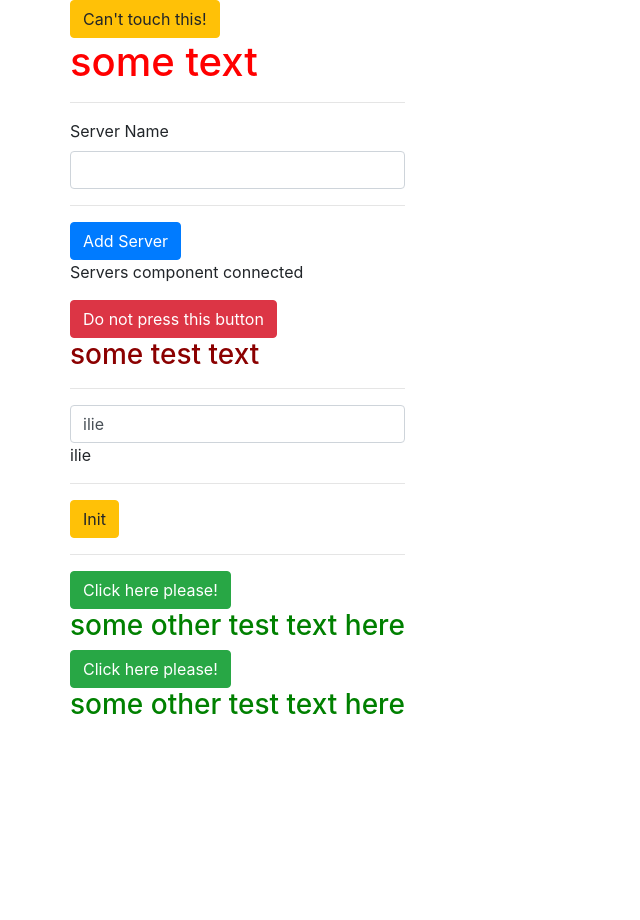
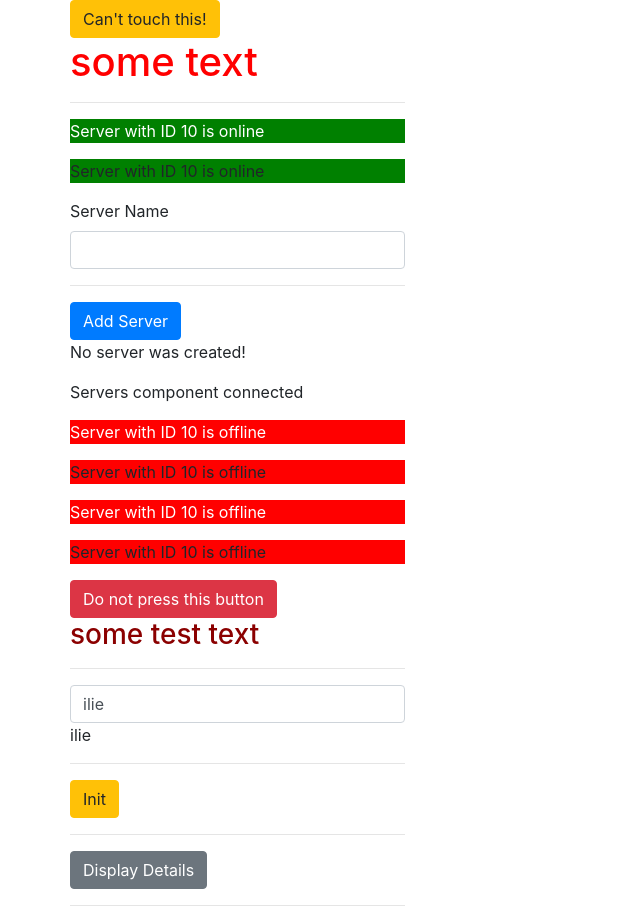
Before and after one commit to iliebostan94/my-first-angular-project, an Angular app: page / in a window 1280 px wide. Shown: the top 920 px of the page, without its empty margins (0-640 px from the left). Before the commit the page ends 800 px from the top, so only its background shows below. Built offline with nearby package versions, Linux system fonts and the light colour scheme.

Commit message:
git commit

```diff
--- a/src/app/app.component.html
+++ b/src/app/app.component.html
@@ -5,6 +5,7 @@
 <button type="button" class="btn btn-warning">Can't touch this!</button>
 <h1>  some text</h1>
 <hr>
+<app-server></app-server>
 <app-servers></app-servers>
 <app-warning-alert></app-warning-alert>
 <app-success-alert></app-success-alert>
--- a/src/app/server/server.component.html
+++ b/src/app/server/server.component.html
@@ -1 +1,4 @@
-<p>{{ 'Server' }} with ID {{ serverID }} is {{ getServerStatus() }} </p>
+<p [ngStyle]="{'background-color': getColor()}"
+    [ngClass]="{'online': true}"
+>{{ 'Server' }} with ID {{ serverID }} is {{ getServerStatus() }} </p>
+<p [ngStyle]="{'background-color': getColor()}">{{ 'Server' }} with ID {{ serverID }} is {{ getServerStatus() }} </p>
--- a/src/app/server/server.component.ts
+++ b/src/app/server/server.component.ts
@@ -2,7 +2,8 @@ import { Component } from '@angular/core';
 
 @Component({
     selector: 'app-server',
-    templateUrl: './server.component.html'
+    templateUrl: './server.component.html',
+    styles: ['.online {color: white;}']
 })
 
 
@@ -11,7 +12,15 @@ export class ServerComponent {
     serverID = 10;
     serverStatus = 'offline';
 
+    constructor() {
+        this.serverStatus = Math.random() > 0.5 ? 'online' : 'offline';
+    }
+
     getServerStatus() {
         return this.serverStatus;
     }
+
+    getColor() {
+        return this.serverStatus === 'online' ? 'green' : 'red';
+    }
 }
--- a/src/app/servers/servers.component.html
+++ b/src/app/servers/servers.component.html
@@ -14,6 +14,12 @@ class="form-control"
 
 <button type="button" class="btn btn-primary" [disabled]="!allowNewServer" (click) = "onCreateServer()">Add Server</button>
 <!-- <p>{{ serverCreationStatus }}</p> -->
-<p *ngIf="serverCreated">Server was created, server name is {{ serverName }}</p>
+<p *ngIf="serverCreated; else noServer">Server was created, server name is {{ serverName }}</p>
+<ng-template #noServer>
+<p>No server was created!</p>
+</ng-template>
+
 
 <p>Servers component connected</p>
+
+<app-server *ngFor="let server of servers"></app-server>
--- a/src/app/servers/servers.component.ts
+++ b/src/app/servers/servers.component.ts
@@ -10,6 +10,7 @@ export class ServersComponent implements OnInit {
   serverCreationStatus = 'No server was created';
   serverName = '';
   serverCreated = false;
+  servers = ['Testserver', 'Testserver 2'];
 
   constructor() {
     setTimeout(() => {
@@ -22,6 +23,7 @@ export class ServersComponent implements OnInit {
 
 onCreateServer() {
   this.serverCreated = true;
+  this.servers.push(this.serverName);
   this.serverCreationStatus = 'Server was created! Name is ' + this.serverName;
 }
 
--- a/src/app/warning-alert/warning-alert.component.css
+++ b/src/app/warning-alert/warning-alert.component.css
@@ -1,3 +1,6 @@
 h3{
     color: darkred;
 }
+.white-color{
+    color: white;
+}
--- a/src/app/warning-alert/warning-alert.component.html
+++ b/src/app/warning-alert/warning-alert.component.html
@@ -12,3 +12,14 @@ class="form-control"
 <button type="button" class="btn btn-warning" [disabled]="!userName"
 (click)="userName = ''">Init</button>
 <hr>
+
+<button type="button" class="btn btn-secondary" (click)="onToggle()">Display Details</button>
+<p *ngIf = "displayText">Merry Christmas people!</p>
+<div
+ *ngFor="let logItem of log"
+ [ngStyle]="{backgroundColor: logItem >= 5 ? 'blue' : 'transparent'}"
+ [ngClass]="{'white-color': logItem >= 5 ? true : false}"
+
+ >{{ logItem }}</div>
+
+<hr>
--- a/src/app/warning-alert/warning-alert.component.ts
+++ b/src/app/warning-alert/warning-alert.component.ts
@@ -7,10 +7,17 @@ import { Component, OnInit } from '@angular/core';
 })
 export class WarningAlertComponent implements OnInit {
   userName = 'ilie';
+  displayText = false;
+  log = [];
 
   constructor() { }
 
   ngOnInit() {
   }
 
+  onToggle() {
+    this.displayText = !this.displayText;
+    this.log.push(this.log.length + 1);
+  }
+
 }
```
